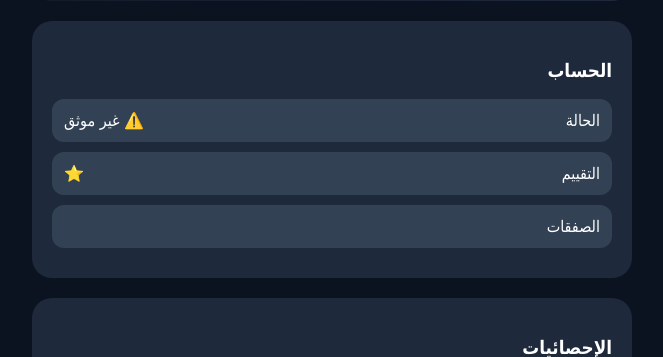
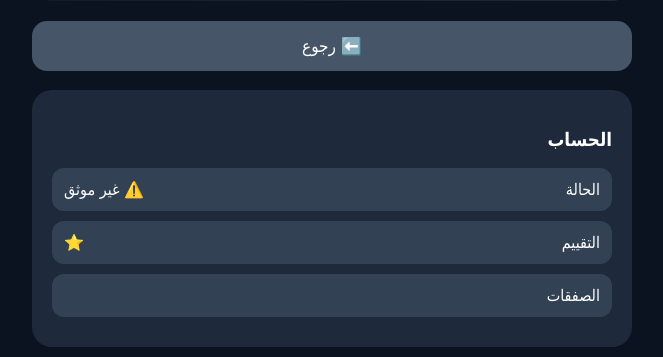
Before and after one commit to sameraishi460-cmd/USDT-P2P-Palestine, a Flask app: page /dashboard in a window 1280 px wide. Shown: the part 185-542 px from the top of the page, without its empty margins (308-971 px from the left). Run offline with Flask 3, Linux system fonts and the light colour scheme; the visitor is signed in with stand-in values (Sample User, id 1); data comes from the database, SQL or seed files in the repository; data that the repository does not hold is empty.

Commit message:
Refactor dashboard.html for improved structure

```diff
--- a/templates/dashboard.html
+++ b/templates/dashboard.html
@@ -39,38 +39,28 @@ body{
 }
 
 
-
 .card{
-
     background:#1e293b;
     padding:20px;
     border-radius:20px;
     margin-bottom:20px;
-
 }
 
 
-
 .info{
-
     display:flex;
     justify-content:space-between;
     background:#334155;
     padding:12px;
     border-radius:12px;
     margin:10px 0;
-
 }
 
 
-
 .menu{
-
     display:grid;
     gap:12px;
-
 }
-
 
 
 .button{
@@ -91,7 +81,6 @@ body{
 .button:hover{
     opacity:.85;
 }
-
 
 
 .green{
@@ -137,6 +126,14 @@ body{
 </p>
 
 </div>
+
+
+<a class="button gray" href="javascript:history.back();">
+⬅️ رجوع
+</a>
+
+
+<br>
 
 
 
@@ -260,14 +257,13 @@ body{
 <div class="menu">
 
 
-
-<a class="button gray" href="/market">
+<a class="button gray" href="/">
 🏠 الصفحة الرئيسية والإعلانات
 </a>
 
 
 
-<a class="button green" href="/market">
+<a class="button green" href="/">
 💱 إعلانات USDT
 </a>
 
```
